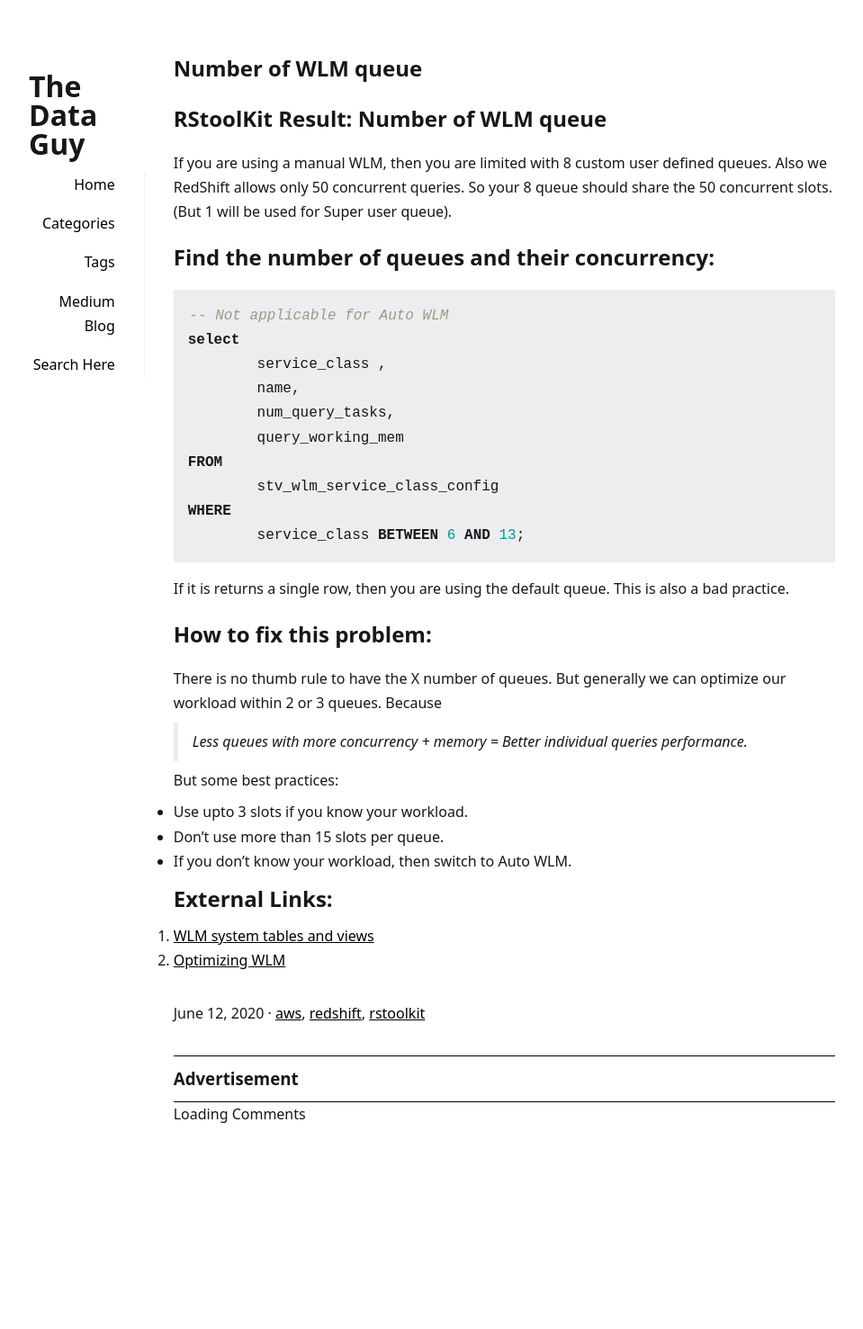
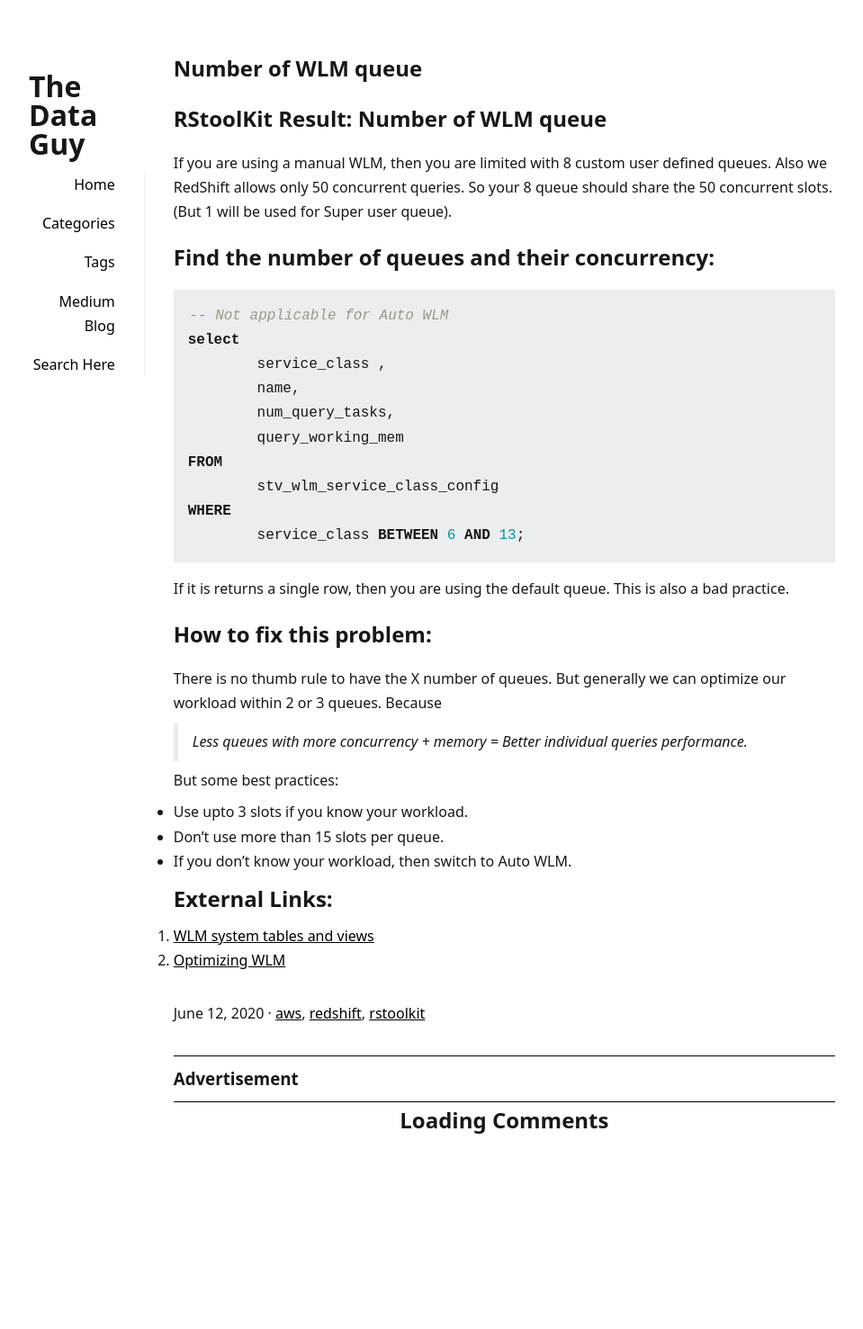
Before and after one commit to MSkalai1998/bhuvithedataguy.github.io, a Jekyll site: the page built from _rskit/queue.md, in a window 1280 px wide. Shown: the whole page at 90% size, without its empty margins (160-1119 px from the left). Built offline with Jekyll 4.4.1, drawn with Linux system fonts in a browser that asks for light colours; comment, search, counter and statistics services are not loaded; before the commit the page ends 1416 px from its top, so only the background shows below that.

Commit message:
fixing comments

```diff
--- a/_includes/disqus-comments.html
+++ b/_includes/disqus-comments.html
@@ -1,6 +1,6 @@
 {% if page.comments != false and jekyll.environment == "production" %}
   <div class="page-comments">
-  	<div id="disqus_thread_loader">Loading Comments</div>
+  	<div id="disqus_thread_loader"><h2><p align="center">Loading Comments</p><h2><br></div>
     <div id="disqus_thread"></div>
     <script>
     var disqus_observer = new IntersectionObserver(function(entries) {
```
